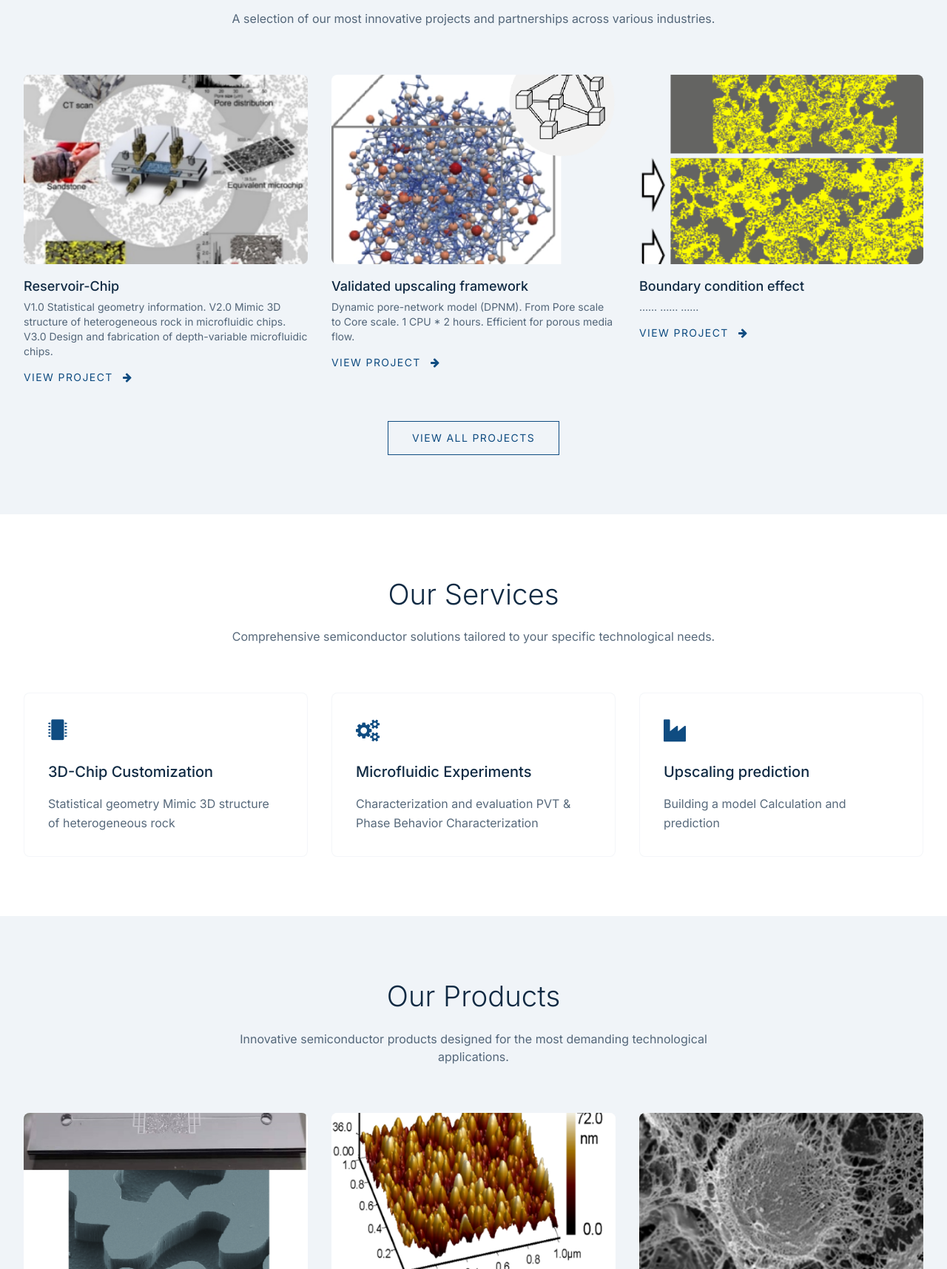
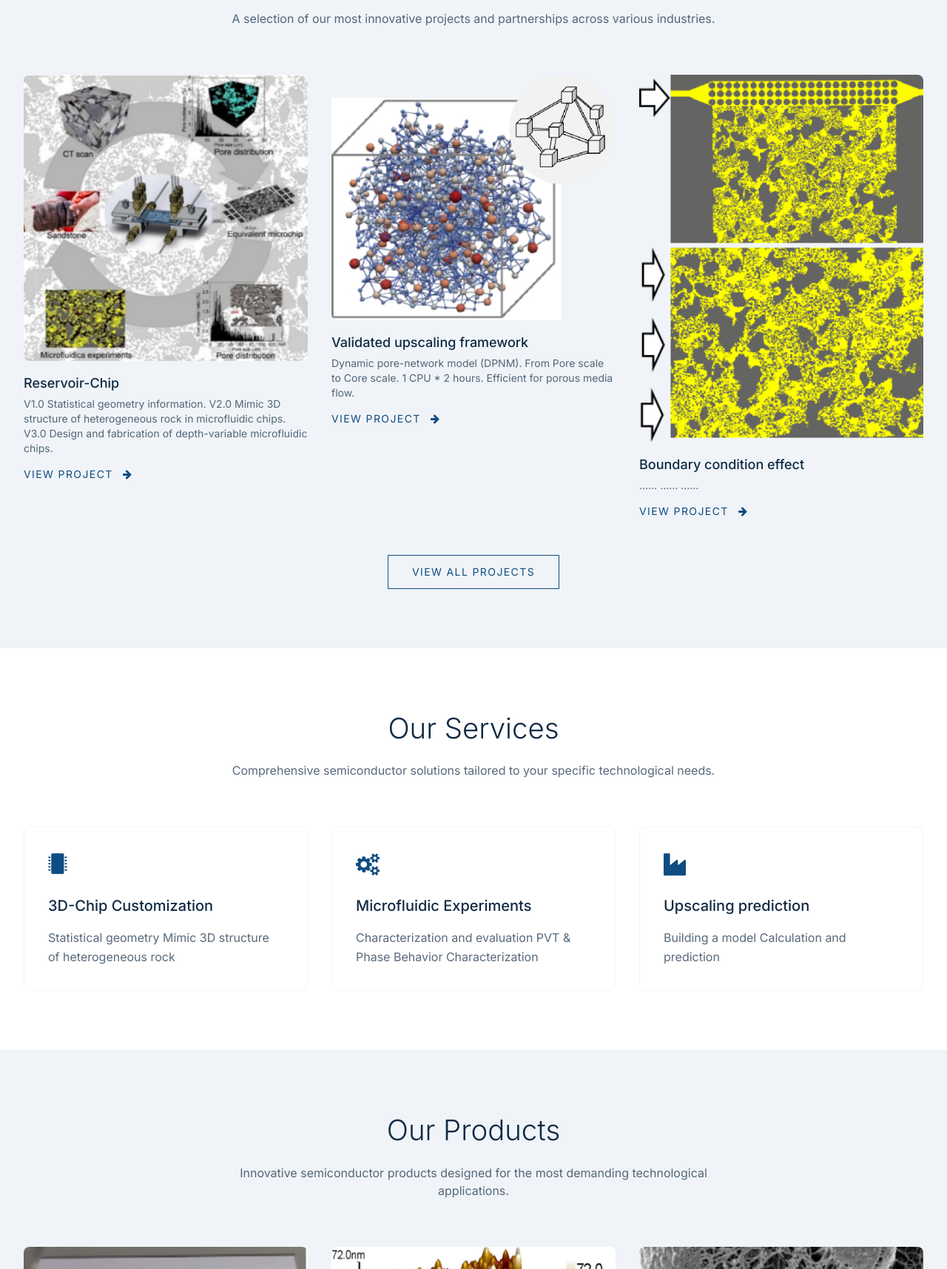
Before and after one commit to Yuxin930126/flow-chip.com, a plain HTML site: page index.html in a window 1280 px wide. Shown: the part 1085-2800 px from the top of the page at 74% size. Drawn offline with nearby package versions, Linux system fonts and the light colour scheme.

Commit message:
First commit

```diff
--- a/index.html
+++ b/index.html
@@ -128,7 +128,7 @@
         <div class="grid grid-cols-1 md:grid-cols-2 lg:grid-cols-3 gap-8">
           <div class="group card-hover">
             <div class="overflow-hidden mb-4 rounded-lg">
-              <img src="2_Featuredwork_1.png" alt="Reservoir-Chip" class="w-full h-64 object-cover object-center transition-transform duration-500 group-hover:scale-105">
+              <img src="2_Featuredwork_1.png" alt="Reservoir-Chip" class="w-full h-full object-cover object-center transition-transform duration-500 group-hover:scale-105">
             </div>
             <h3 class="text-lg font-medium mb-1">Reservoir-Chip</h3>
             <p class="text-sm text-dark/70 mb-3">
@@ -141,7 +141,7 @@
 
           <div class="group card-hover">
             <div class="overflow-hidden mb-4 rounded-lg">
-              <img src="2_Featuredwork_2.png" alt="Validated upscaling framework" class="w-full h-64 object-cover object-center transition-transform duration-500 group-hover:scale-105">
+              <img src="2_Featuredwork_2.png" alt="Validated upscaling framework" class="w-full h-full object-cover object-center transition-transform duration-500 group-hover:scale-105">
             </div>
             <h3 class="text-lg font-medium mb-1">Validated upscaling framework</h3>
             <p class="text-sm text-dark/70 mb-3">
@@ -155,7 +155,7 @@
 
           <div class="group card-hover">
             <div class="overflow-hidden mb-4 rounded-lg">
-              <img src="2_Featuredwork_3.png" alt="Boundary condition effect" class="w-full h-64 object-cover object-center transition-transform duration-500 group-hover:scale-105">
+              <img src="2_Featuredwork_3.png" alt="Boundary condition effect" class="w-full h-full object-cover object-center transition-transform duration-500 group-hover:scale-105">
             </div>
             <h3 class="text-lg font-medium mb-1">Boundary condition effect</h3>
             <p class="text-sm text-dark/70 mb-3">
@@ -229,7 +229,7 @@
         <div class="grid grid-cols-1 md:grid-cols-2 lg:grid-cols-3 gap-8">
           <div class="group bg-white rounded-lg overflow-hidden card-hover">
             <div class="overflow-hidden">
-              <img src="4_Ourproducts_1.png" alt="Quantum processor" class="w-full h-56 object-cover object-center transition-transform duration-500 group-hover:scale-105">
+              <img src="4_Ourproducts_1.png" alt="Quantum processor" class="w-full h-full object-cover object-center transition-transform duration-500 group-hover:scale-105">
             </div>
             <div class="p-6">
               <h3 class="text-lg font-medium mb-2">Reservoir-chip</h3>
@@ -243,7 +243,7 @@
 
           <div class="group bg-white rounded-lg overflow-hidden card-hover">
             <div class="overflow-hidden">
-              <img src="4_Ourproducts_2.png" alt="5G chipset" class="w-full h-56 object-cover object-center transition-transform duration-500 group-hover:scale-105">
+              <img src="4_Ourproducts_2.png" alt="5G chipset" class="w-full h-full object-cover object-center transition-transform duration-500 group-hover:scale-105">
             </div>
             <div class="p-6">
               <h3 class="text-lg font-medium mb-2">Nanoparticles</h3>
@@ -254,7 +254,7 @@
 
           <div class="group bg-white rounded-lg overflow-hidden card-hover">
             <div class="overflow-hidden">
-              <img src="4_Ourproducts_3.png" alt="IoT microcontroller" class="w-full h-56 object-cover object-center transition-transform duration-500 group-hover:scale-105">
+              <img src="4_Ourproducts_3.png" alt="IoT microcontroller" class="w-full h-full object-cover object-center transition-transform duration-500 group-hover:scale-105">
             </div>
             <div class="p-6">
               <h3 class="text-lg font-medium mb-2">Microgel Particles</h3>
```
